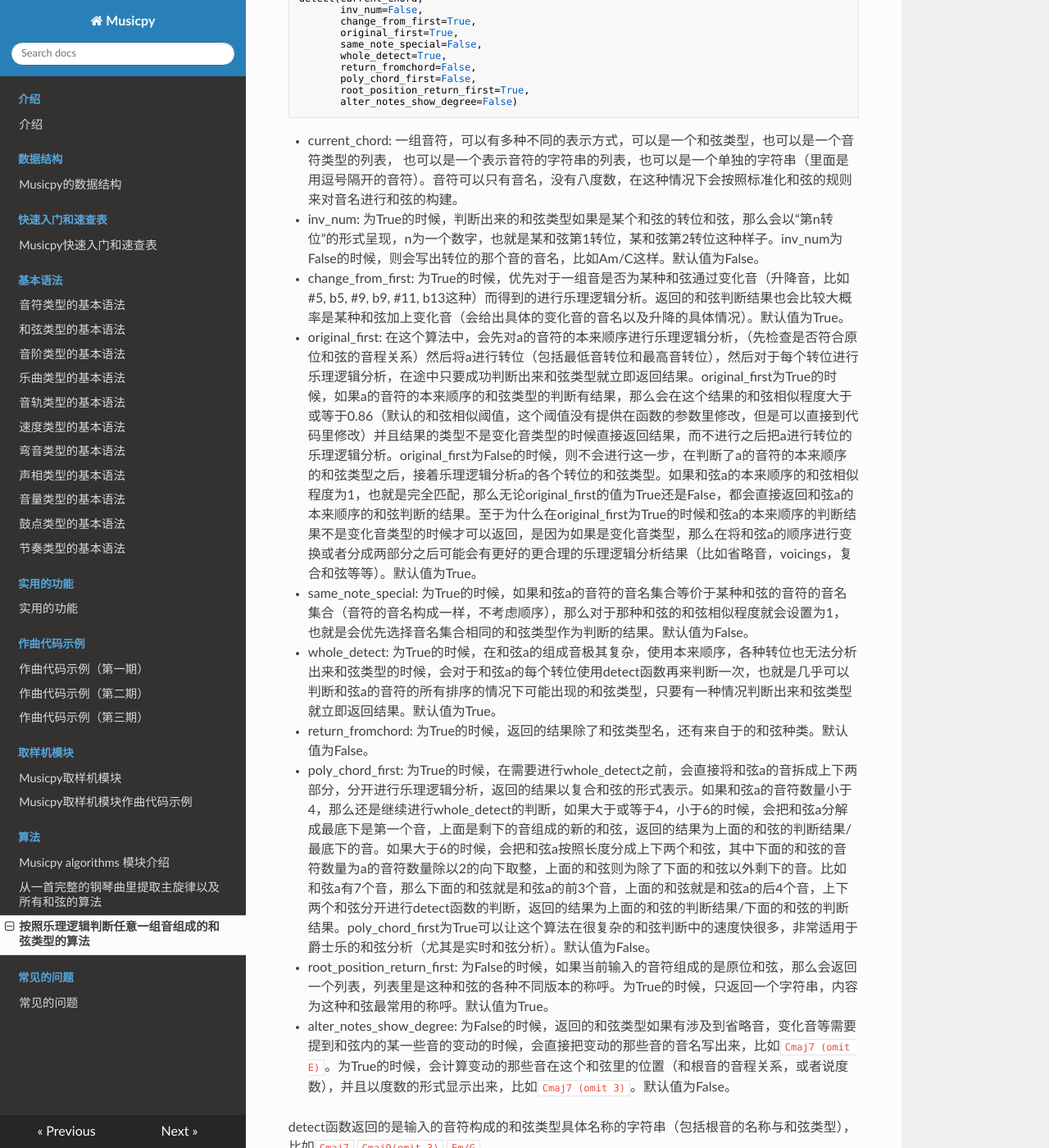
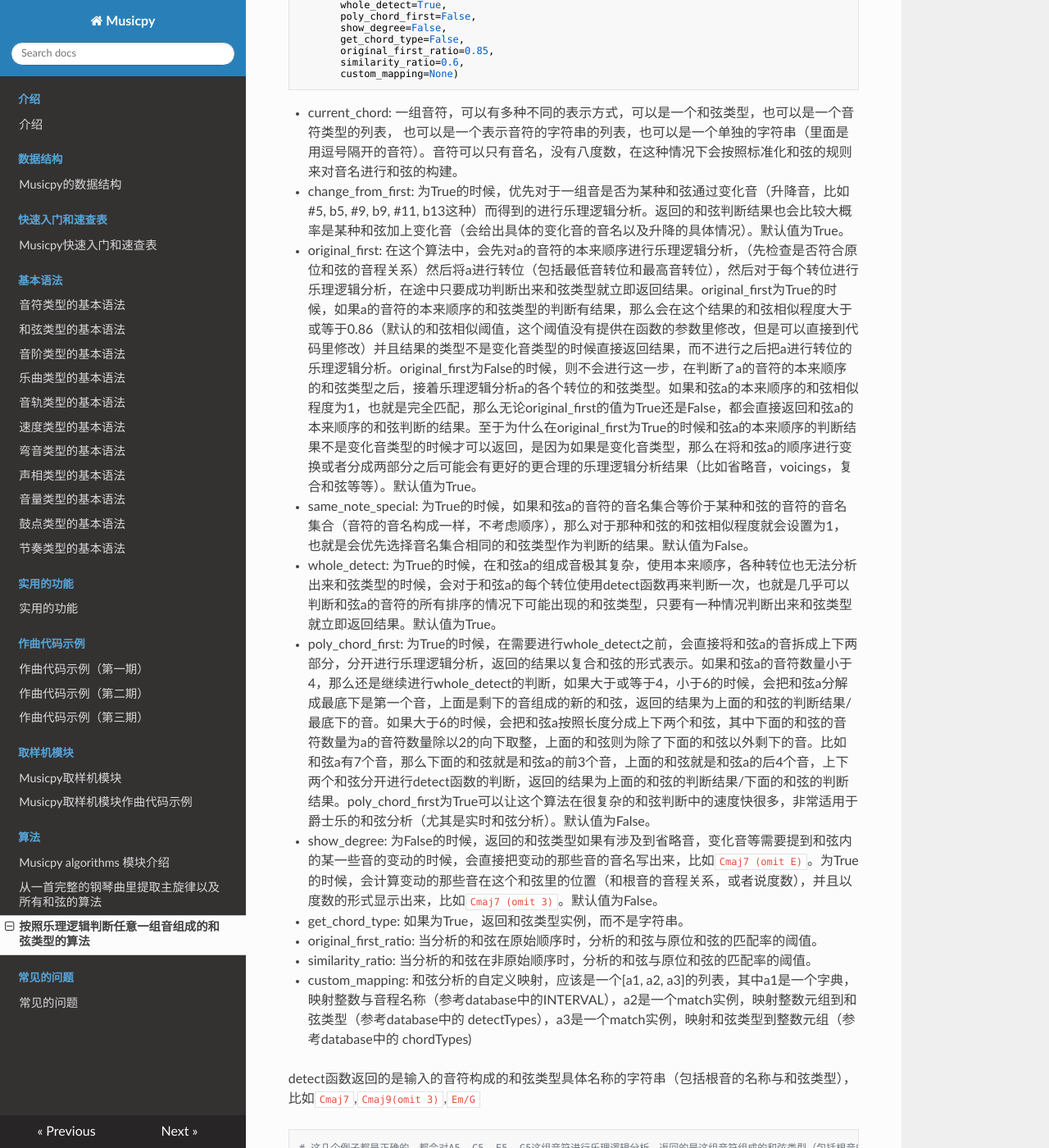
Before and after one commit to Rainbow-Dreamer/musicpy_docs_zh_CN, an MkDocs documentation site: the page built from docs/The algorithm to determine the chord type of any group of notes according to the logic of music theory.md, in a window 1280 px wide and 1400 px high, scrolled down 910 px. Shown: the whole window at 82% size. Built offline with MkDocs 1.6.1, drawn with Linux system fonts in a browser that asks for light colours; nearby versions of some CDN libraries; some of the changed text lies outside the part shown.

Commit message:
Update The algorithm to determine the chord type of any group of notes according to the logic of music theory.md

````diff
--- a/docs/The algorithm to determine the chord type of any group of notes according to the logic of music theory.md
+++ b/docs/The algorithm to determine the chord type of any group of notes according to the logic of music theory.md
@@ -1,8 +1,6 @@
 # 按照乐理逻辑判断任意一组音组成的和弦类型的算法
 
 我在musicpy里面开发的算法中目前最成功的之一就是这个我原创的按照乐理逻辑判断任意一组音组成的和弦类型的算法。
-
-这个算法的代码部分在musicpy.py这个文件里的detect函数里面。
 
 这个算法是一个逻辑比较复杂的算法，我从头到尾讲一遍可能要写一大堆，因此我就挑重点来讲。
 
@@ -14,36 +12,29 @@
 
 ```python
 detect(current_chord,
-       inv_num=False,
        change_from_first=True,
        original_first=True,
        same_note_special=False,
        whole_detect=True,
-       return_fromchord=False,
        poly_chord_first=False,
-       root_position_return_first=True,
-       alter_notes_show_degree=False)
+       show_degree=False,
+       get_chord_type=False,
+       original_first_ratio=0.85,
+       similarity_ratio=0.6,
+       custom_mapping=None)
 ```
 
 * current_chord: 一组音符，可以有多种不同的表示方式，可以是一个和弦类型，也可以是一个音符类型的列表，  也可以是一个表示音符的字符串的列表，也可以是一个单独的字符串（里面是用逗号隔开的音符）。音符可以只有音名，没有八度数，在这种情况下会按照标准化和弦的规则来对音名进行和弦的构建。
-
-* inv_num: 为True的时候，判断出来的和弦类型如果是某个和弦的转位和弦，那么会以“第n转位”的形式呈现，n为一个数字，也就是某和弦第1转位，某和弦第2转位这种样子。inv_num为False的时候，则会写出转位的那个音的音名，比如Am/C这样。默认值为False。
-
 * change_from_first: 为True的时候，优先对于一组音是否为某种和弦通过变化音（升降音，比如#5, b5, #9, b9, #11, b13这种）而得到的进行乐理逻辑分析。返回的和弦判断结果也会比较大概率是某种和弦加上变化音（会给出具体的变化音的音名以及升降的具体情况）。默认值为True。
-
 * original_first: 在这个算法中，会先对a的音符的本来顺序进行乐理逻辑分析，（先检查是否符合原位和弦的音程关系）然后将a进行转位（包括最低音转位和最高音转位），然后对于每个转位进行乐理逻辑分析，在途中只要成功判断出来和弦类型就立即返回结果。original_first为True的时候，如果a的音符的本来顺序的和弦类型的判断有结果，那么会在这个结果的和弦相似程度大于或等于0.86（默认的和弦相似阈值，这个阈值没有提供在函数的参数里修改，但是可以直接到代码里修改）并且结果的类型不是变化音类型的时候直接返回结果，而不进行之后把a进行转位的乐理逻辑分析。original_first为False的时候，则不会进行这一步，在判断了a的音符的本来顺序的和弦类型之后，接着乐理逻辑分析a的各个转位的和弦类型。如果和弦a的本来顺序的和弦相似程度为1，也就是完全匹配，那么无论original_first的值为True还是False，都会直接返回和弦a的本来顺序的和弦判断的结果。至于为什么在original_first为True的时候和弦a的本来顺序的判断结果不是变化音类型的时候才可以返回，是因为如果是变化音类型，那么在将和弦a的顺序进行变换或者分成两部分之后可能会有更好的更合理的乐理逻辑分析结果（比如省略音，voicings，复合和弦等等）。默认值为True。
-
 * same_note_special: 为True的时候，如果和弦a的音符的音名集合等价于某种和弦的音符的音名集合（音符的音名构成一样，不考虑顺序），那么对于那种和弦的和弦相似程度就会设置为1，也就是会优先选择音名集合相同的和弦类型作为判断的结果。默认值为False。
-
 * whole_detect: 为True的时候，在和弦a的组成音极其复杂，使用本来顺序，各种转位也无法分析出来和弦类型的时候，会对于和弦a的每个转位使用detect函数再来判断一次，也就是几乎可以判断和弦a的音符的所有排序的情况下可能出现的和弦类型，只要有一种情况判断出来和弦类型就立即返回结果。默认值为True。
-
-* return_fromchord: 为True的时候，返回的结果除了和弦类型名，还有来自于的和弦种类。默认值为False。
-
 * poly_chord_first: 为True的时候，在需要进行whole_detect之前，会直接将和弦a的音拆成上下两部分，分开进行乐理逻辑分析，返回的结果以复合和弦的形式表示。如果和弦a的音符数量小于4，那么还是继续进行whole_detect的判断，如果大于或等于4，小于6的时候，会把和弦a分解成最底下是第一个音，上面是剩下的音组成的新的和弦，返回的结果为上面的和弦的判断结果/最底下的音。如果大于6的时候，会把和弦a按照长度分成上下两个和弦，其中下面的和弦的音符数量为a的音符数量除以2的向下取整，上面的和弦则为除了下面的和弦以外剩下的音。比如和弦a有7个音，那么下面的和弦就是和弦a的前3个音，上面的和弦就是和弦a的后4个音，上下两个和弦分开进行detect函数的判断，返回的结果为上面的和弦的判断结果/下面的和弦的判断结果。poly_chord_first为True可以让这个算法在很复杂的和弦判断中的速度快很多，非常适用于爵士乐的和弦分析（尤其是实时和弦分析）。默认值为False。
-
-* root_position_return_first: 为False的时候，如果当前输入的音符组成的是原位和弦，那么会返回一个列表，列表里是这种和弦的各种不同版本的称呼。为True的时候，只返回一个字符串，内容为这种和弦最常用的称呼。默认值为True。
-
-* alter_notes_show_degree: 为False的时候，返回的和弦类型如果有涉及到省略音，变化音等需要提到和弦内的某一些音的变动的时候，会直接把变动的那些音的音名写出来，比如`Cmaj7 (omit E)`。为True的时候，会计算变动的那些音在这个和弦里的位置（和根音的音程关系，或者说度数），并且以度数的形式显示出来，比如`Cmaj7 (omit 3)`。默认值为False。
+* show_degree: 为False的时候，返回的和弦类型如果有涉及到省略音，变化音等需要提到和弦内的某一些音的变动的时候，会直接把变动的那些音的音名写出来，比如`Cmaj7 (omit E)`。为True的时候，会计算变动的那些音在这个和弦里的位置（和根音的音程关系，或者说度数），并且以度数的形式显示出来，比如`Cmaj7 (omit 3)`。默认值为False。
+* get_chord_type: 如果为True，返回和弦类型实例，而不是字符串。
+* original_first_ratio: 当分析的和弦在原始顺序时，分析的和弦与原位和弦的匹配率的阈值。
+* similarity_ratio: 当分析的和弦在非原始顺序时，分析的和弦与原位和弦的匹配率的阈值。
+* custom_mapping: 和弦分析的自定义映射，应该是一个[a1, a2, a3]的列表，其中a1是一个字典，映射整数与音程名称（参考database中的INTERVAL），a2是一个match实例，映射整数元组到和弦类型（参考database中的 detectTypes），a3是一个match实例，映射和弦类型到整数元组（参考database中的 chordTypes)
 
 detect函数返回的是输入的音符构成的和弦类型具体名称的字符串（包括根音的名称与和弦类型），比如`Cmaj7`,`Cmaj9(omit 3)`,`Em/G`
 
````
